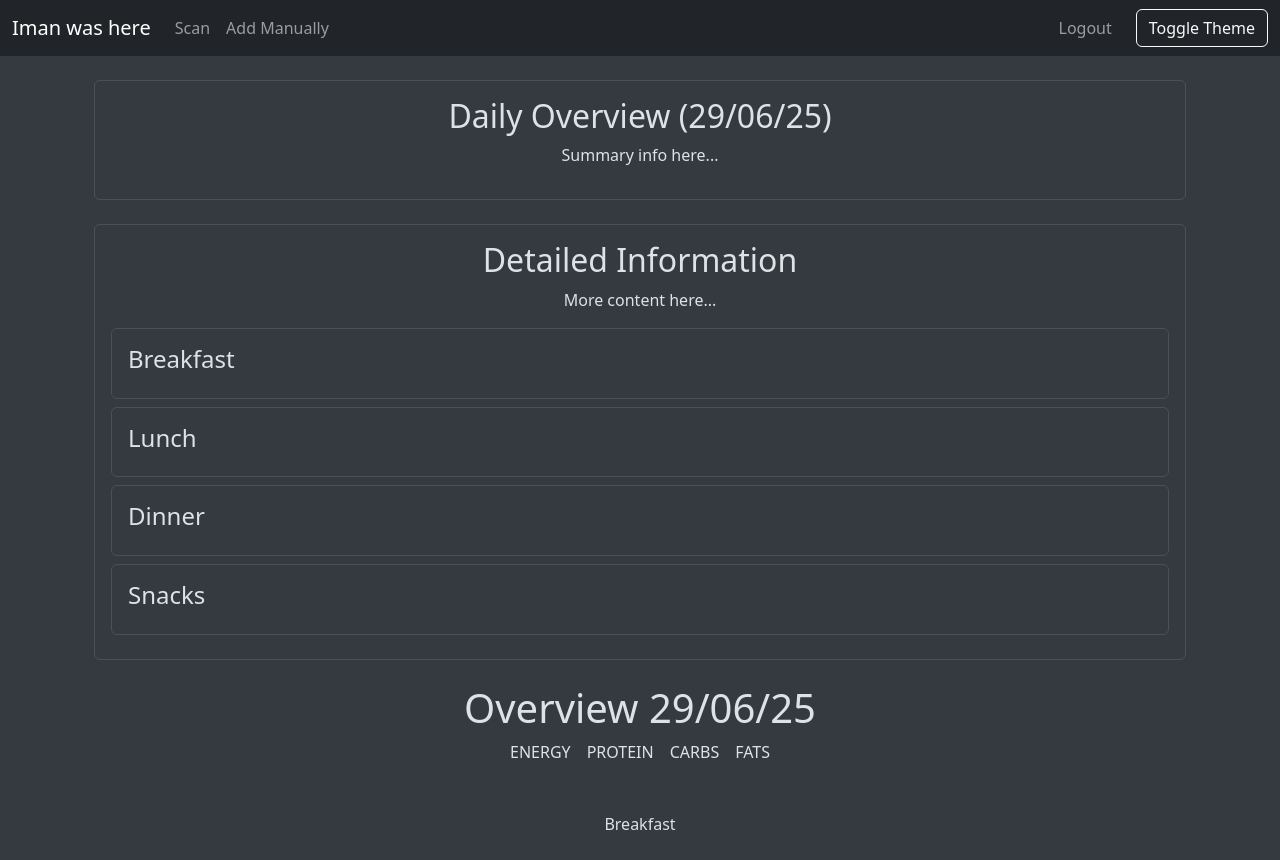
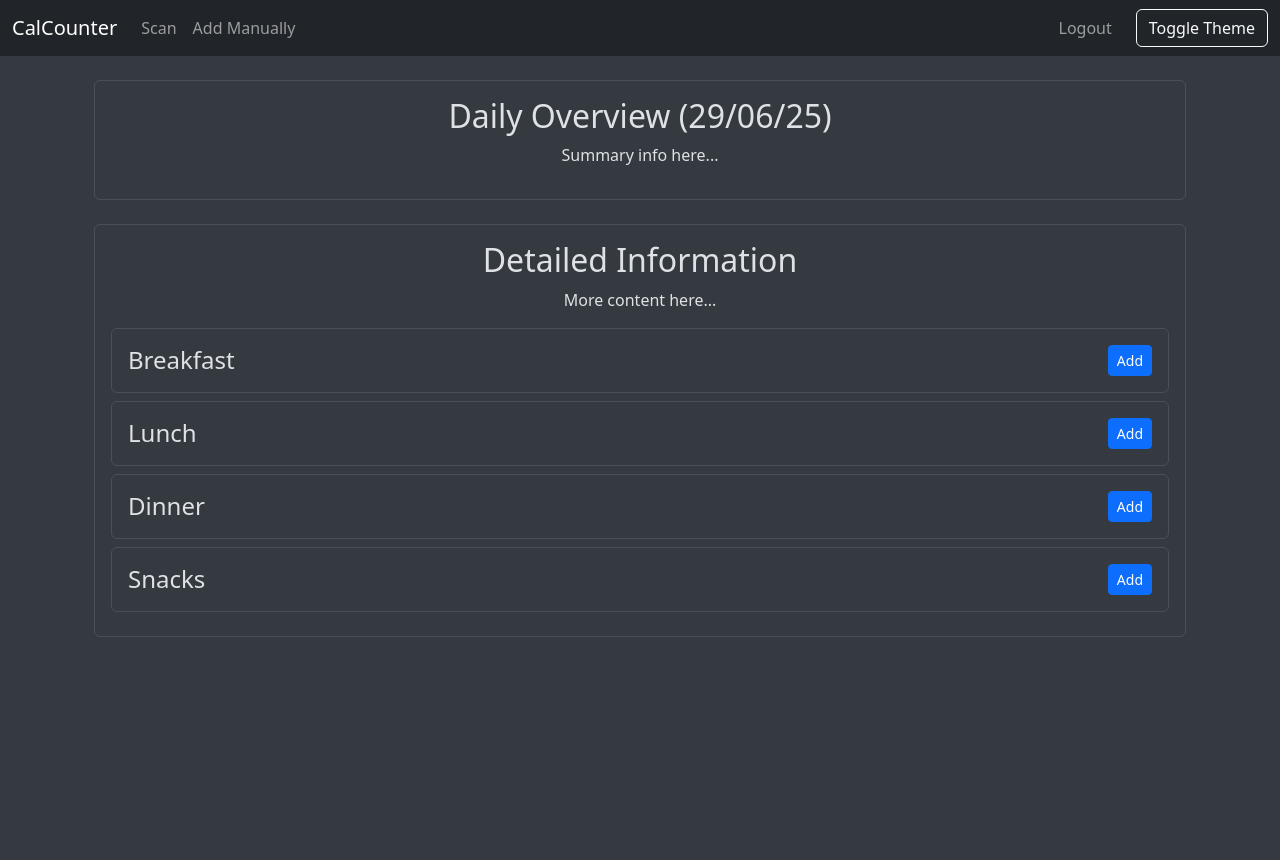
Before and after one commit to StefBuwalda/cal_counter, a Flask app: page / in a window 1280 px wide. After the commit the page ends 637 px from the top, so only its background shows below. Run offline with Flask 3, Linux system fonts and the light colour scheme; the visitor is signed in with stand-in values (Sample User, id 1); data that the repository does not hold is empty.

Commit message:
Add barcode scanning and meal selection features
Introduces a barcode scanner page using the camera for food item entry, adds routes for selecting meal types and scanning products, and updates the test.html template to allow adding items to specific meals. Also updates branding in base.html, changes the Flask secret key, and enables SSL by default in app.py.

```diff
--- a/app.py
+++ b/app.py
@@ -13,7 +13,7 @@ from application.user.routes import user_bp
 from typing import Optional
 
 # Config
-app.config["SECRET_KEY"] = "Iman"
+app.config["SECRET_KEY"] = "Stef123"
 
 login_manager.login_view = "login"  # type: ignore
 
@@ -81,5 +81,9 @@ def scan():
 # Run
 
 if __name__ == "__main__":
-    # app.run(host="0.0.0.0", debug=True, ssl_context=("cert.pem", "key.pem"))
-    app.run(host="0.0.0.0", debug=True)
+    app.run(
+        host="0.0.0.0",
+        port=443,
+        debug=True,
+        ssl_context=("cert.pem", "key.pem"),
+    )
--- a/application/templates/base.html
+++ b/application/templates/base.html
@@ -13,7 +13,7 @@
 <body class="bg-body-secondary">
     <nav class="navbar navbar-expand-lg navbar-dark bg-dark mb-4">
         <div class="container-fluid">
-            <a class="navbar-brand" href="{{ url_for('index') }}">Iman was here</a>
+            <a class="navbar-brand" href="{{ url_for('index') }}">CalCounter</a>
             <button class="navbar-toggler" type="button" data-bs-toggle="collapse" data-bs-target="#navbarNav"
                 aria-controls="navbarNav" aria-expanded="false" aria-label="Toggle navigation">
                 <span class="navbar-toggler-icon"></span>
--- a/application/user/routes.py
+++ b/application/user/routes.py
@@ -1,4 +1,13 @@
-from flask import Blueprint, redirect, url_for, render_template, flash
+from flask import (
+    Blueprint,
+    redirect,
+    url_for,
+    render_template,
+    flash,
+    session,
+    jsonify,
+    abort,
+)
 from flask_login import current_user
 from application import db
 from forms import FoodItemForm, FoodLogForm
@@ -177,14 +186,44 @@ def overview():
     return render_template("overview.html")
 
 
+@user_bp.route("/select_meal/<int:meal_type>", methods=["GET"])
+def select_meal(meal_type: int):
+    assert type(meal_type) is int
+    session["meal_type"] = meal_type
+    return redirect(url_for("user.scan_product"))
+
+
+@user_bp.route("/get_userid", methods=["GET"])
+def scan_product():
+    return render_template("get_item.html")
+
+
+@user_bp.route("/add_meal", methods=["GET"])
+def add_meal():
+    meal_type = session["meal_type"]
+    if meal_type is None:
+        return redirect("/")
+    return render_template("scan.html")
+
+
 @user_bp.route("/", methods=["GET"])
 def test():
     today = datetime.now(timezone.utc).date()
     logs_today = current_user.food_logs.filter_by(date_=today).all()
-    logs = {0: [], 1: [], 2: [], 3: []}
+    logs = [[], [], [], []]
     for log in logs_today:
         logs[log.part_of_day].append(log)
     print(logs)
     return render_template(
         "test.html", date=(today.strftime("%d/%m/%y")), logs=logs
     )
+
+
+@user_bp.route("/foodId_from_barcode/<string:barcode>", methods=["GET"])
+def foodId_from_barcode(barcode: str):
+    if barcode.isdigit():
+        return jsonify({"food_id": barcode})
+    else:
+        return abort(
+            400, description="Invalid barcode: must contain only digits"
+        )
--- a/application/user/templates/test.html
+++ b/application/user/templates/test.html
@@ -23,47 +23,51 @@ Food Nutritional Info
             <p>More content here...</p>
         </div>
         <div class="p-3 mb-2 border rounded">
-            <h4>Breakfast</h4>
-            {% for log in logs[0] %}
-            <p>{{log.food_item.name}}</p>
-            {% endfor %}
+            <div class="d-flex justify-content-between align-items-center">
+                <h4 class="mb-0">Breakfast</h4>
+                <a href="{{url_for('user.select_meal', meal_type=0)}}" class="btn btn-sm btn-primary">Add</a>
+            </div>
+            <div>
+                {% for log in logs[0] %}
+                <p class="p-0 mb-0">{{log.food_item.name}}</p>
+                {% endfor %}
+            </div>
+        </div>
+
+        <div class="p-3 mb-2 border rounded">
+            <div class="d-flex justify-content-between align-items-center">
+                <h4 class="mb-0">Lunch</h4>
+                <a href="{{url_for('user.select_meal', meal_type=1)}}" class="btn btn-sm btn-primary">Add</a>
+            </div>
+            <div>
+                {% for log in logs[1] %}
+                <p class="p-0 mb-0">{{log.food_item.name}}</p>
+                {% endfor %}
+            </div>
         </div>
         <div class="p-3 mb-2 border rounded">
-            <h4>Lunch</h4>
-            {% for log in logs[1] %}
-            <p>{{log.food_item.name}}</p>
-            {% endfor %}
+            <div class="d-flex justify-content-between align-items-center">
+                <h4 class="mb-0">Dinner</h4>
+                <a href="{{url_for('user.select_meal', meal_type=2)}}" class="btn btn-sm btn-primary">Add</a>
+            </div>
+            <div>
+                {% for log in logs[2] %}
+                <p class="p-0 mb-0">{{log.food_item.name}}</p>
+                {% endfor %}
+            </div>
         </div>
         <div class="p-3 mb-2 border rounded">
-            <h4>Dinner</h4>
-            {% for log in logs[2] %}
-            <p>{{log.food_item.name}}</p>
-            {% endfor %}
-        </div>
-        <div class="p-3 mb-2 border rounded">
-            <h4>Snacks</h4>
-            {% for log in logs[3] %}
-            <p>{{log.food_item.name}}</p>
-            {% endfor %}
+            <div class="d-flex justify-content-between align-items-center">
+                <h4 class="mb-0">Snacks</h4>
+                <a href="{{url_for('user.select_meal', meal_type=3)}}" class="btn btn-sm btn-primary">Add</a>
+            </div>
+            <div>
+                {% for log in logs[3] %}
+                <p class="p-0 mb-0">{{log.food_item.name}}</p>
+                {% endfor %}
+            </div>
         </div>
     </div>
 
 </div>
-
-
-<div class="container-fluid my-4">
-    <div class="d-flex justify-content-center">
-        <h1>Overview {{date}}</h1>
-    </div>
-    <div class="d-flex justify-content-center">
-        <div class="mx-2">ENERGY</div>
-        <div class="mx-2">PROTEIN</div>
-        <div class="mx-2">CARBS</div>
-        <div class="mx-2">FATS</div>
-    </div>
-    <div class="m-5"></div>
-    <div class="d-flex justify-content-center">
-        <div> Breakfast </div>
-    </div>
-</div>
 {% endblock%}
```
Also changed, not shown: application/user/templates/get_item.html (added, +62 -0 lines), README.md.
